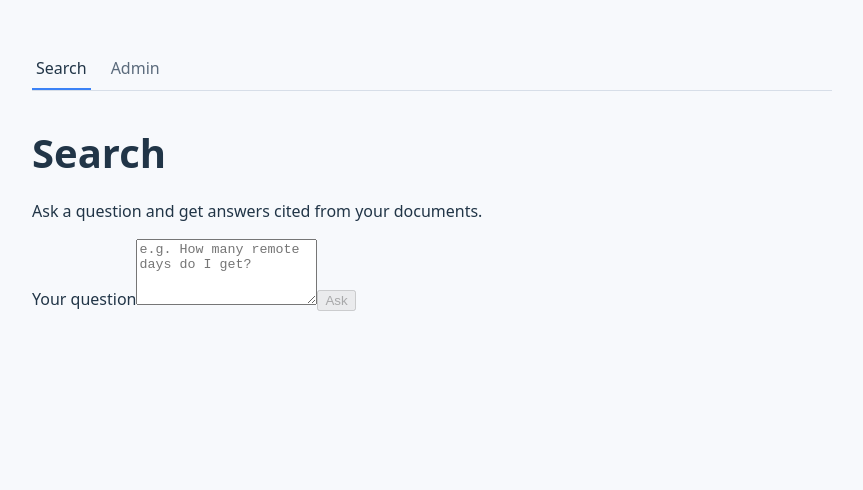
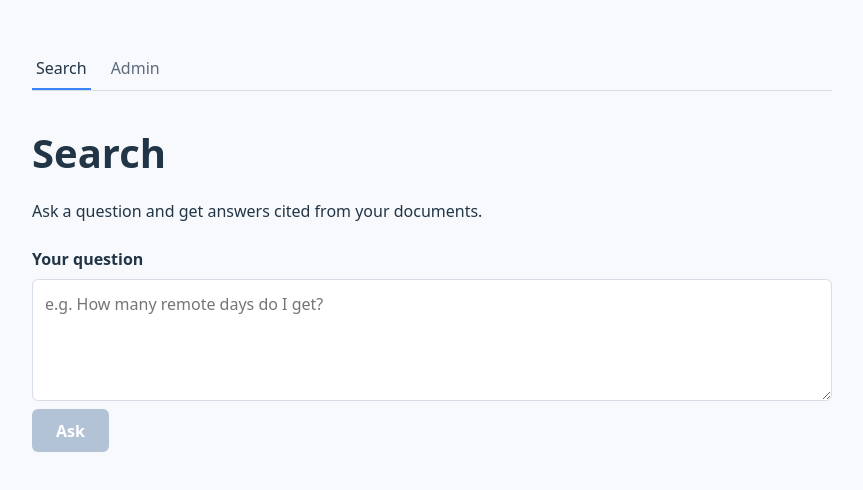
Before and after one commit to OduorAlphonce/guidely, a React (Vite) app in the folder frontend/: page / in a window 1280 px wide. Shown: the top 490 px of the page, without its empty margins (208-1071 px from the left). Built offline with nearby package versions, Linux system fonts and the light colour scheme.

Commit message:
style: add styles for search form, answer, and source cards (closes #38)

```diff
--- a/frontend/src/index.css
+++ b/frontend/src/index.css
@@ -39,3 +39,101 @@ body {
   margin: 0 0 0.5rem;
   font-size: 2.5rem;
 }
+
+.search-form {
+  display: flex;
+  flex-direction: column;
+  gap: 0.5rem;
+  margin: 1.5rem 0;
+}
+
+.search-form-label {
+  font-weight: 600;
+  color: #213547;
+}
+
+.search-form textarea {
+  padding: 0.75rem;
+  font: inherit;
+  border: 1px solid #d7dee8;
+  border-radius: 6px;
+  resize: vertical;
+}
+
+.search-submit {
+  align-self: flex-start;
+  padding: 0.6rem 1.5rem;
+  font: inherit;
+  font-weight: 600;
+  color: #fff;
+  background-color: #3b82f6;
+  border: none;
+  border-radius: 6px;
+  cursor: pointer;
+}
+
+.search-submit:disabled {
+  background-color: #b3c3d6;
+  cursor: not-allowed;
+}
+
+.search-result h2 {
+  margin: 2rem 0 0.5rem;
+  font-size: 1.25rem;
+}
+
+.answer {
+  margin: 0;
+  padding: 1rem;
+  background-color: #ffffff;
+  border: 1px solid #d7dee8;
+  border-radius: 8px;
+  white-space: pre-line;
+}
+
+.sources-list {
+  display: flex;
+  flex-direction: column;
+  gap: 0.75rem;
+}
+
+.source-card {
+  background-color: #ffffff;
+  border: 1px solid #d7dee8;
+  border-radius: 8px;
+  padding: 0.75rem 1rem;
+}
+
+.source-card-header {
+  display: flex;
+  align-items: center;
+  gap: 0.75rem;
+}
+
+.source-card-file {
+  font-weight: 600;
+  color: #213547;
+}
+
+.source-card-score {
+  margin-left: auto;
+  font-size: 0.85rem;
+  color: #5b6b7c;
+}
+
+.source-card-toggle {
+  padding: 0.25rem 0.5rem;
+  font: inherit;
+  font-size: 0.85rem;
+  color: #3b82f6;
+  background: none;
+  border: 1px solid #3b82f6;
+  border-radius: 4px;
+  cursor: pointer;
+}
+
+.source-card-snippet {
+  margin: 0.5rem 0 0;
+  color: #5b6b7c;
+  white-space: pre-line;
+}
```
